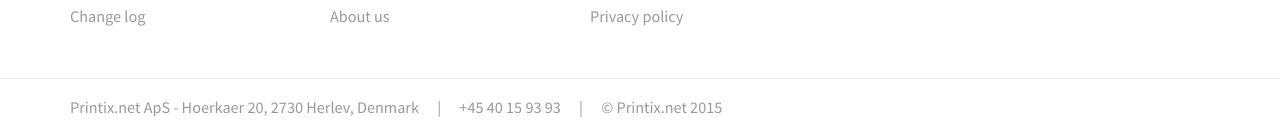
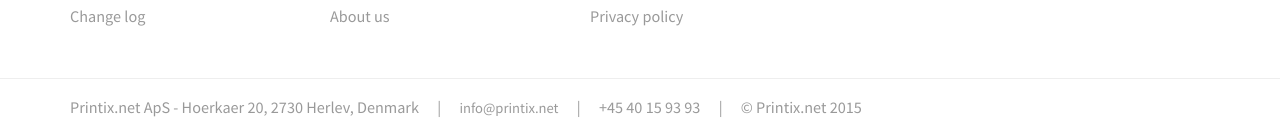
Before and after one commit to aakjaer/printix, a Jekyll site: the page built from index.html, in a window 1280 px wide and 900 px high, scrolled down 2039 px. Shown: the part 761-897 px from the top of the window. Built offline with Jekyll 4.4.1, drawn with Linux system fonts in a browser that asks for light colours; Markdown is read by kramdown in place of the engine named in the settings.

Commit message:
Adding email to footer
- Styling link color

```diff
--- a/_includes/footer.html
+++ b/_includes/footer.html
@@ -47,7 +47,7 @@
 	<div class="footer-contact">
 		<div class="container">
 			<address>
-		    	Printix.net ApS - Hoerkaer 20, 2730 Herlev, Denmark <span class="separator">|</span> +45 40 15 93 93  <span class="separator">|</span> © Printix.net 2015
+		    	Printix.net ApS - Hoerkaer 20, 2730 Herlev, Denmark <span class="separator">|</span> <a href="mailto:info@printix.net">info@printix.net</a> <span class="separator">|</span> +45 40 15 93 93  <span class="separator">|</span> © Printix.net 2015
 			</address>
 
 		</div>
--- a/assets/_scss/_base.scss
+++ b/assets/_scss/_base.scss
@@ -335,10 +335,14 @@ footer[role="contentinfo"] {
 
 	ul {
 		@extend .list-unstyled;
+	}
 
-		a {
-			color: rgba(0,0,0,0.4);
-			font-size: 0.9em;
+	a {
+		color: rgba(0,0,0,0.4);
+		font-size: 0.9em;
+
+		&:hover {
+			color: $brand-orange;
 		}
 	}
 
```
